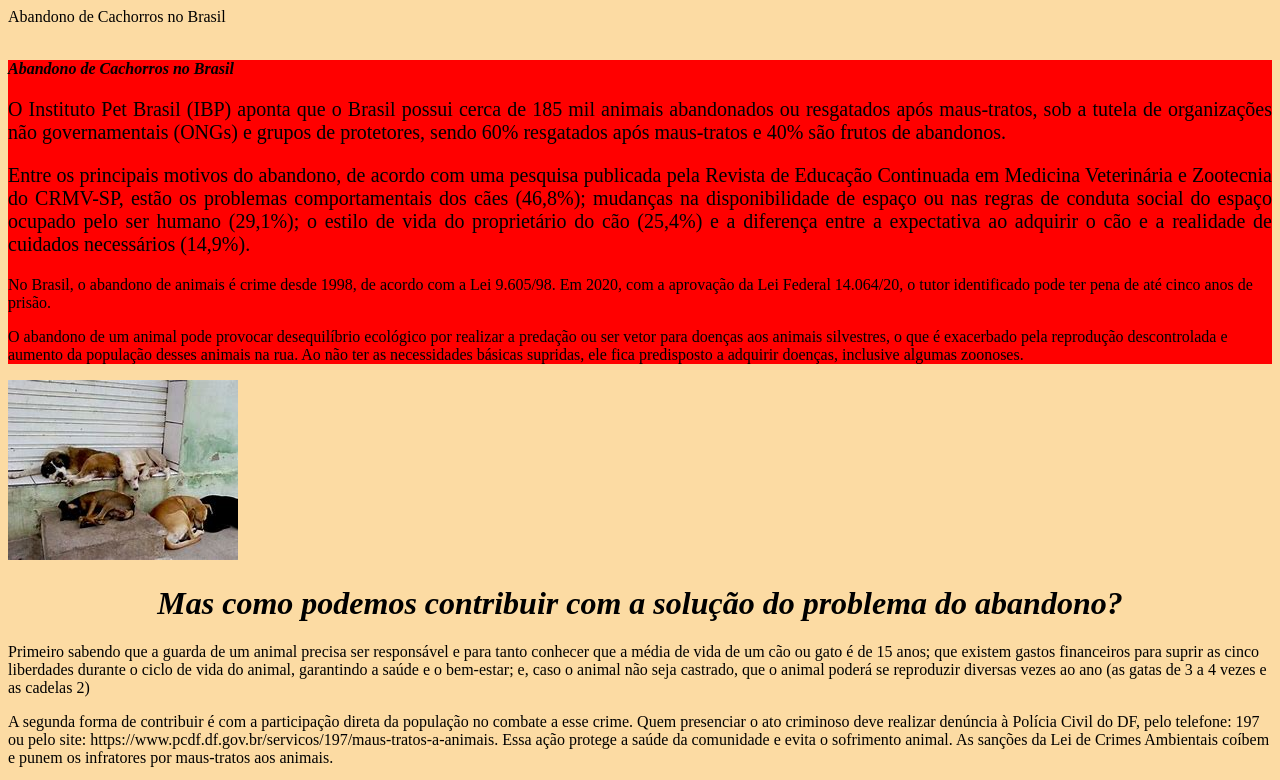
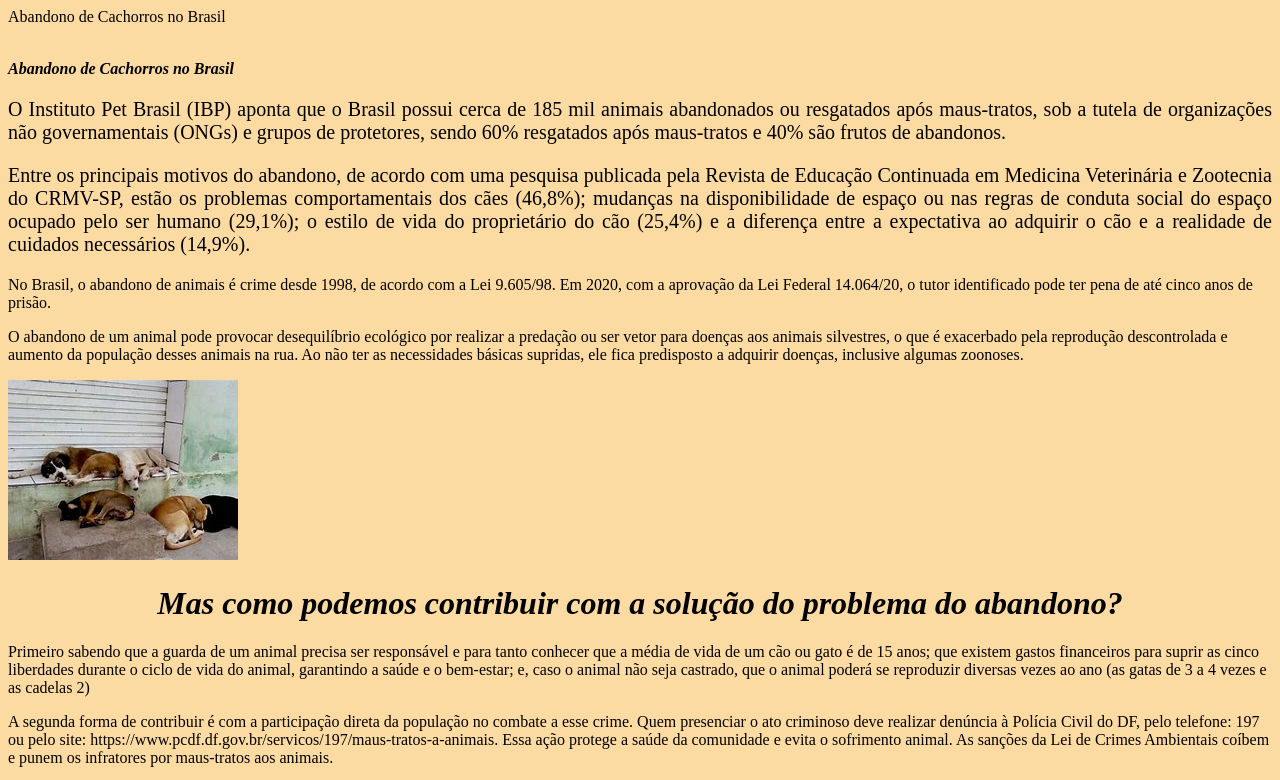
Before and after one commit to kevemgabriel/minhapaginaweb, a plain HTML site: page index.html in a window 1280 px wide. Shown: the top 780 px of the page. Drawn offline with Linux system fonts and the light colour scheme.

Commit message:
gkvuyvuv

```diff
--- a/styles.css
+++ b/styles.css
@@ -51,7 +51,7 @@ color: black;
 }
 
 .principal{
-background: red;
+background: #fcdba3;
 }
 
 beneficios{
```
